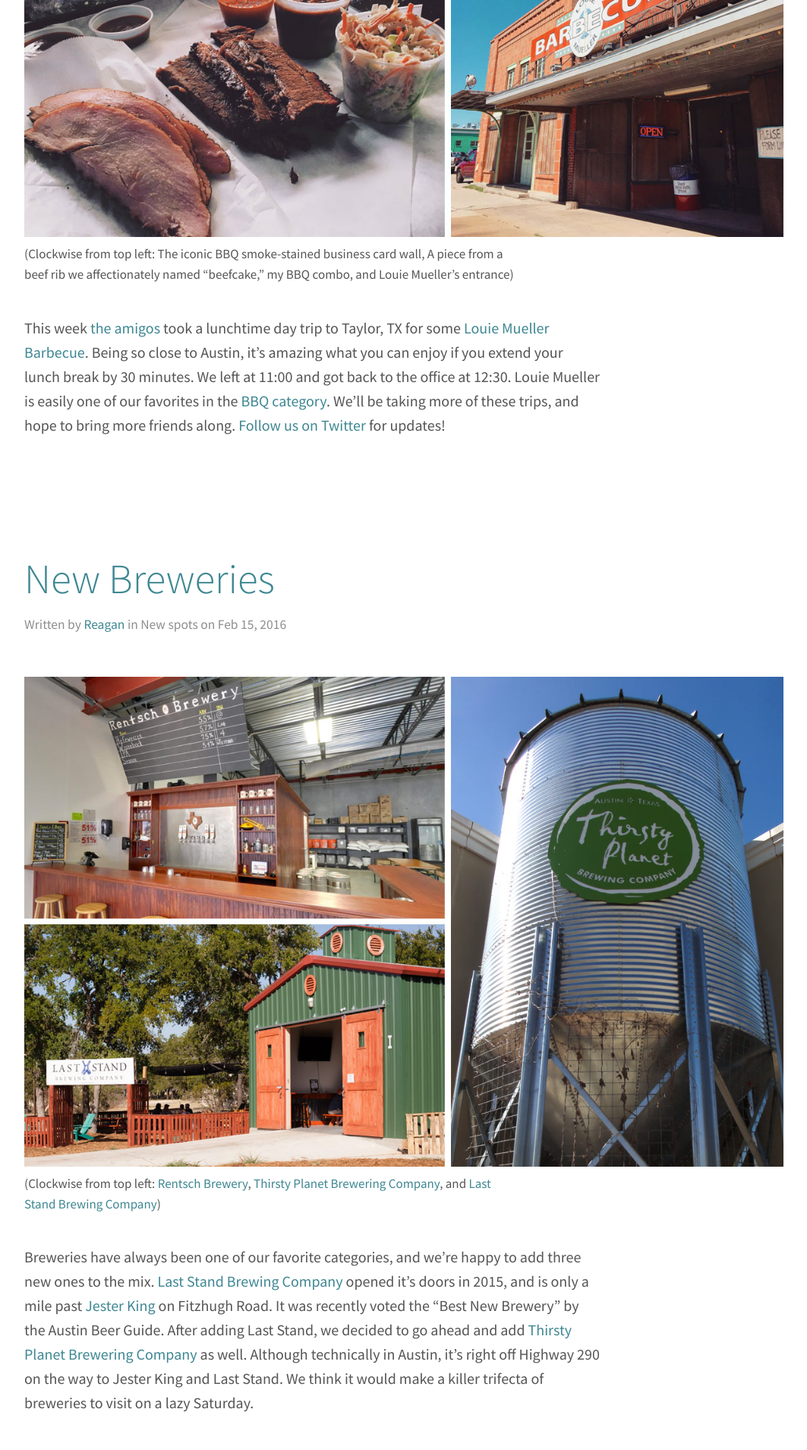
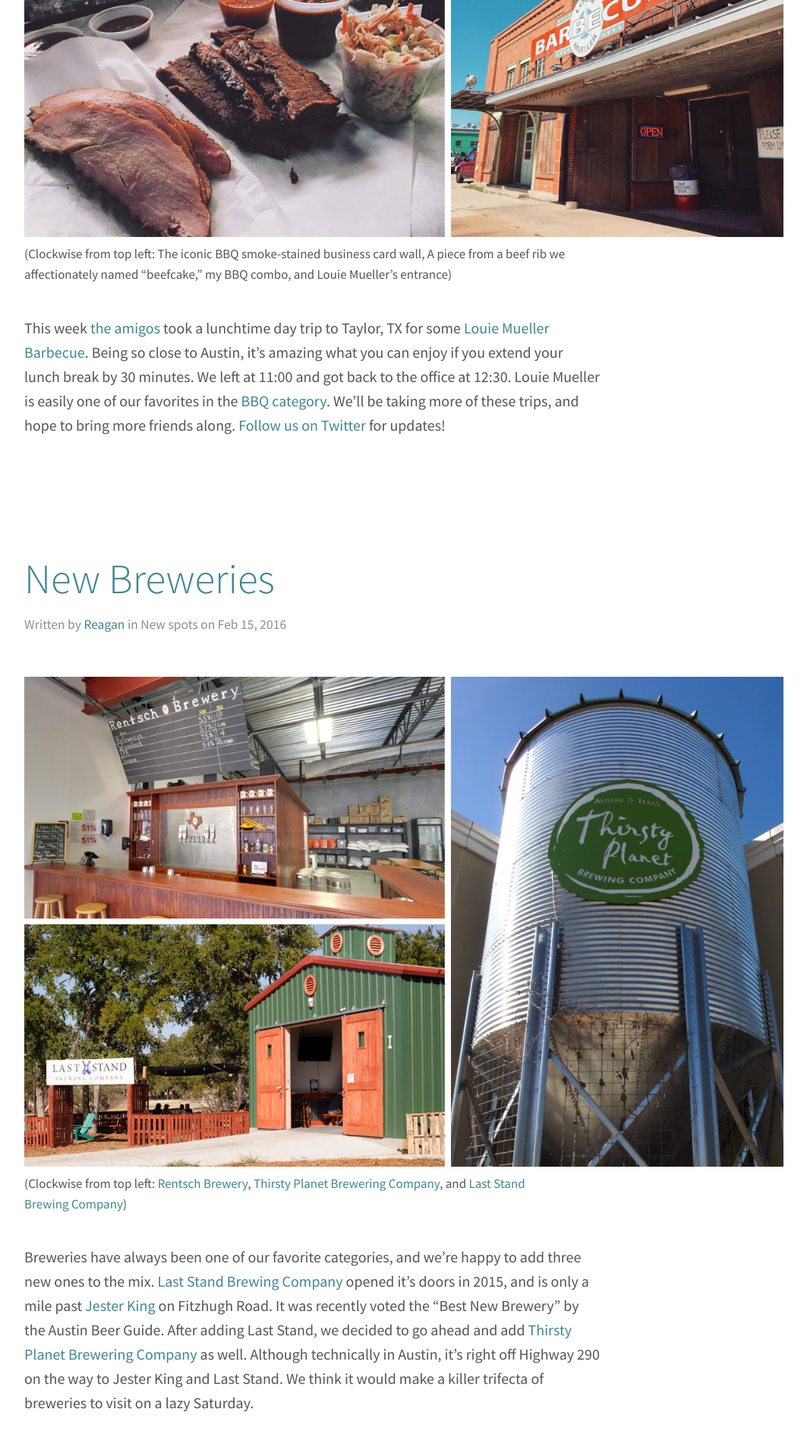
Before and after one commit to Paravel/DayTrip-Blog, a Jekyll site: the page built from index.html, in a window 1280 px wide. Shown: the part 1137-3046 px from the top of the page at 76% size, without its empty margins (108-1171 px from the left). Built offline with Jekyll 4.4.1, drawn with Linux system fonts in a browser that asks for light colours.

Commit message:
figcaption width adjustment

```diff
--- a/_sass/_base.scss
+++ b/_sass/_base.scss
@@ -68,7 +68,7 @@
 	}
 }
 
-p, figcaption{
+p{
   // font-family: 'Lora', serif;
   max-width: 38em;
   margin: 0 0 2em;
@@ -76,6 +76,10 @@
 
 figure {
   margin: 0 0 2em;
+}
+
+figcaption{
+  max-width: 42em;
 }
 
 img{
```
